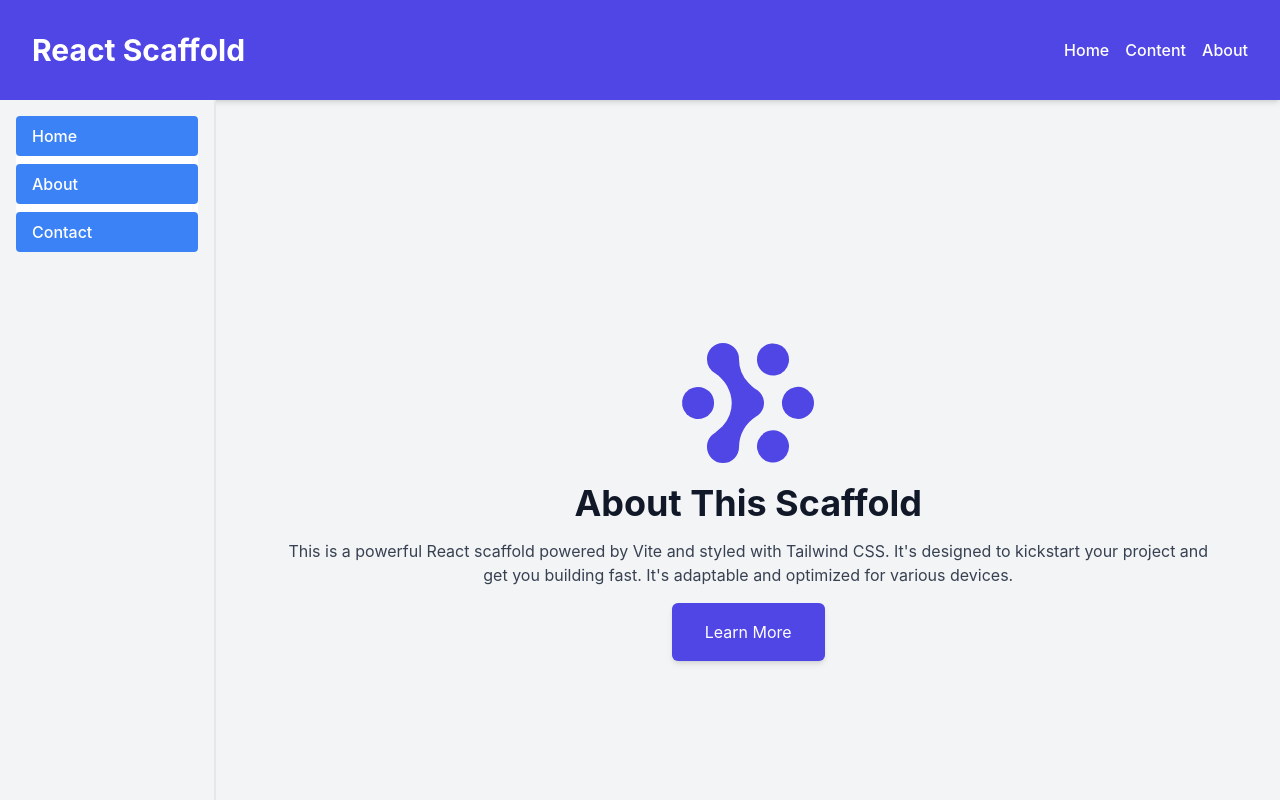
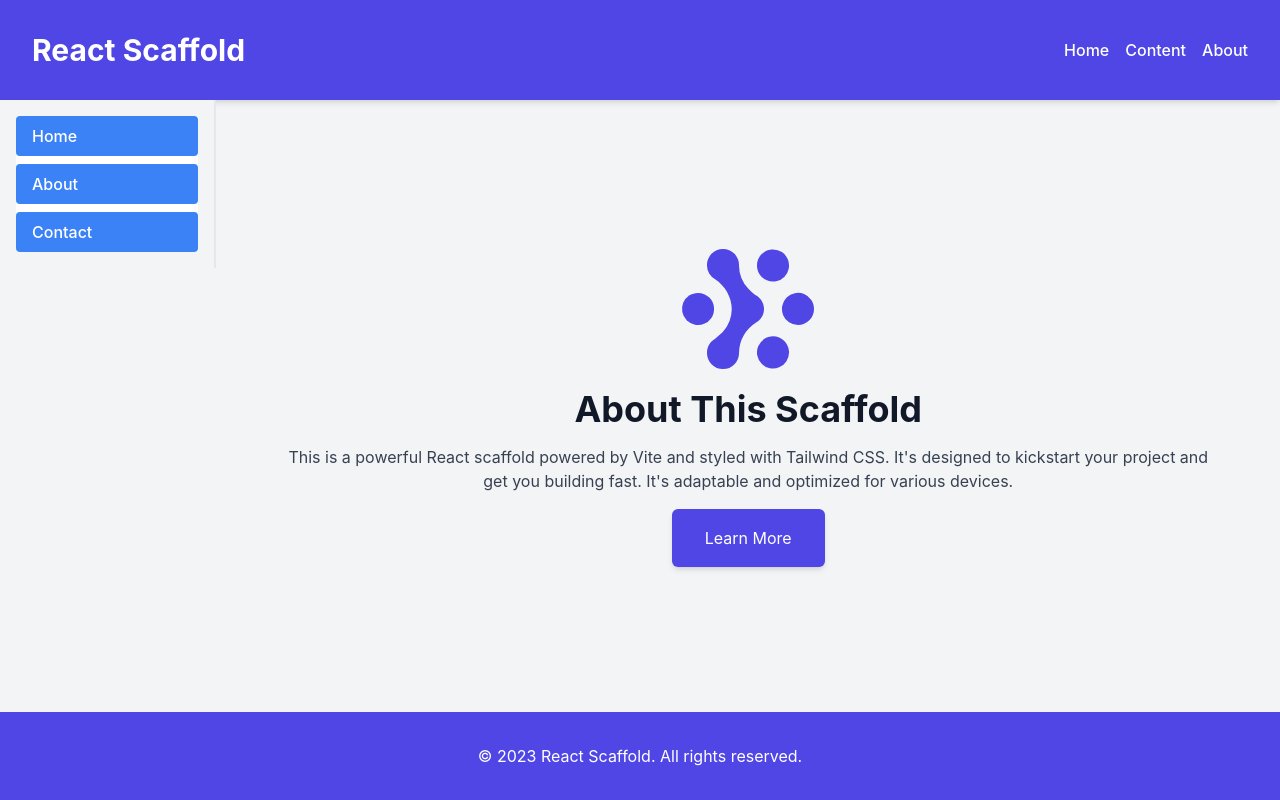
Before and after one commit to exposir/react-game, a React (Vite) app: page /content in a window 1280 px wide. Shown: the top 800 px of the page. Built offline with nearby package versions, Linux system fonts and the light colour scheme.

Commit message:
Update index.tsx

```diff
--- a/src/pages/ContentPage/index.tsx
+++ b/src/pages/ContentPage/index.tsx
@@ -53,7 +53,7 @@
 };
 
 const Content = () => (
-  <div className="flex flex-col md:flex-row h-screen w-full">
+  <div className="flex flex-col flex-grow  md:flex-row  w-full">
     <nav className="md:w-64 md:h-full bg-gray-100 border-r-2 border-gray-200 p-4">
       <Nav />
     </nav>
```
